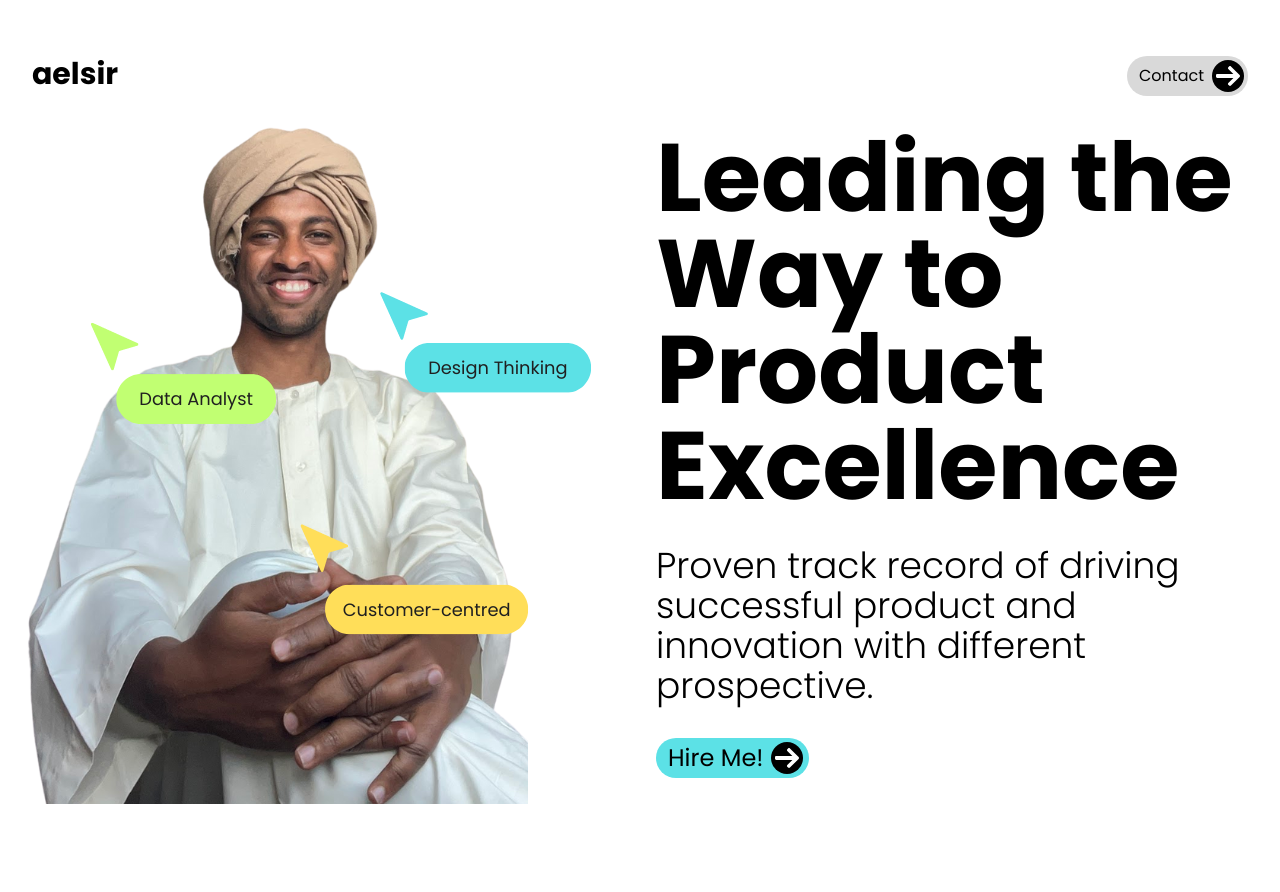
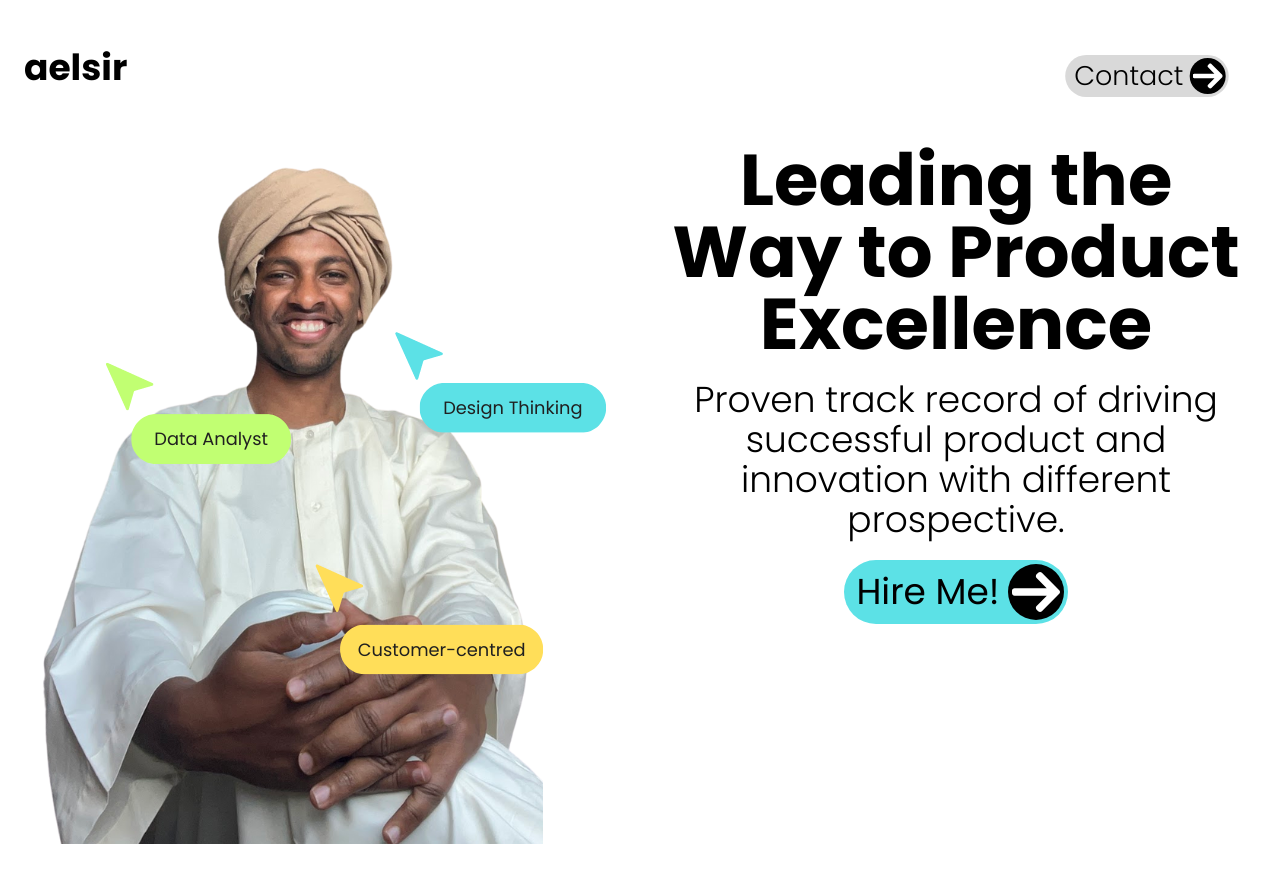
Before and after one commit to aelsir/portfolio, a Django app: page / in a window 1280 px wide. Before the commit the page ends 804 px from the top, so only its background shows below. Run offline with Django 4.2, Linux system fonts and the light colour scheme; some libraries are stand-ins or nearby versions.

Commit message:
resposiveness of the nav and main hero on homepage

```diff
--- a/static/css/base.css
+++ b/static/css/base.css
@@ -27,5 +27,4 @@
 body {
     font-family: var(--brand-font-regular);
     font-size: var(--brand-font-size);
-    line-height: 1.4;
 }
--- a/templates/resume/resume.html
+++ b/templates/resume/resume.html
@@ -11,41 +11,42 @@
     {% tailwind_css %}
 </head>
 
-<body class="container mx-auto py-12 px-6">
+<body class="container mx-auto py-12 lg:px-6">
 
-    <nav class="bg-white-500 p-2 flex justify-between">
-        <div class="text-black text-3xl" id="aelsir">aelsir</div>
+    <nav class="bg-white-500 pb-5 flex justify-between">
+        <div class="text-black text-4xl" id="aelsir">aelsir</div>
 
-        <button class="bg-[#D9D9D9] rounded-full flex text-black p-1 items-center">
-            <span id='contact' class='pl-2'>Contact</span>
+        <button class="bg-[#D9D9D9] rounded-full flex text-black p-1 items-center lg:scale-75">
+            <span id='contact' class='pl-2 text-4xl' style="font-family: var(--brand-font-light)">Contact</span>
             <div class="ml-2 bg-black rounded-full p-1">
             <!-- Replace the arrow with your desired icon or SVG -->
-            <img class="w-6" src="{% static 'svg/right-arrow.svg' %}" alt="arrow">
+            <img class="w-10" src="{% static 'svg/right-arrow.svg' %}" alt="arrow">
             </div>
         </button>
     </nav>
 
-    <div class="grid items-streatch justify-center items-center grid-cols-1
-    lg:grid-cols-2 gap-8">
+    <div class="grid items-stretch justify-center items-center pt-5 gap-8 grid-cols-1
+    lg:grid-cols-2">
         <!-- This is the Photo section -->
         <div class="">
-            <img src="{% static 'img/pm.png' %}" alt="Product Manager">
+            <img class="mx-auto" src="{% static 'img/pm.png' %}" alt="Product Manager">
         </div>
 
         <div>
-            <div class="flex flex-col justify-center items-left space-y-8">
+            <div class="flex flex-col justify-center items-center text-center space-y-5">
                 <h1 style="font-family: var(--brand-font-bold)"
-                class="text-8xl">
+                class="text-8xl lg:text-7xl">
                 Leading the Way to Product Excellence
                 </h1>
 
                 <h3 style="font-family: var(--brand-font-light)" class="text-4xl">Proven track record of driving successful product and innovation with different prospective.</h3>
 
-                <button class="bg-[#5CE1E6] rounded-full flex text-black p-1 items-center w-[153px]">
-                    <span id='contact' class='pl-2 text-2xl'>Hire Me!</span>
+
+                <button class="bg-[#5CE1E6] rounded-full flex text-black p-1 items-center ">
+                    <span id='contact' class='pl-2 text-4xl'>Hire Me!</span>
                     <div class="ml-2 bg-black rounded-full p-1">
                     <!-- Replace the arrow with your desired icon or SVG -->
-                    <img class="w-6" src="{% static 'svg/right-arrow.svg' %}" alt="arrow">
+                    <img class="w-12" src="{% static 'svg/right-arrow.svg' %}" alt="arrow">
                     </div>
                 </button>
 
```
